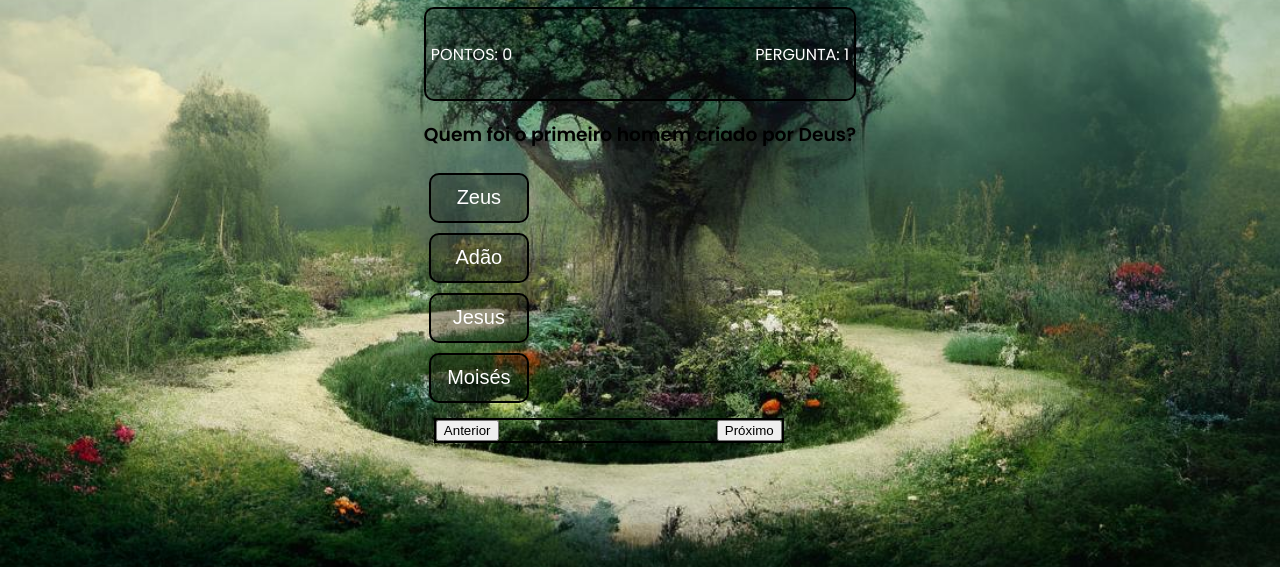
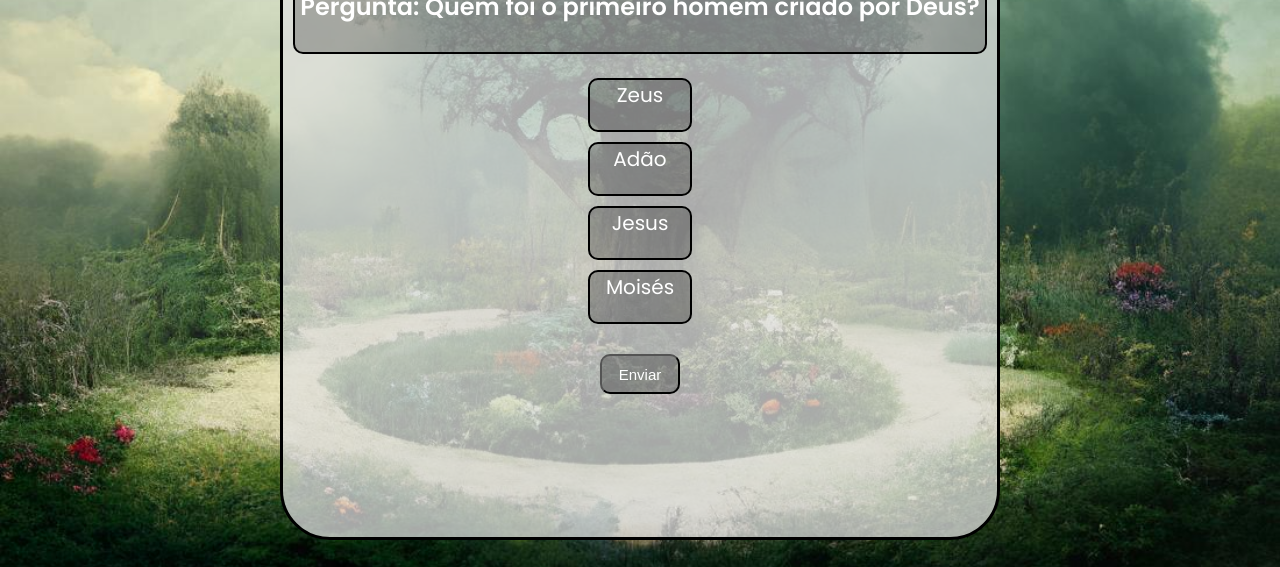
Before and after one commit to Gajjd/Quiz, a plain HTML site: page quizFacil.html in a window 1280 px wide. Shown: the part 233-800 px from the top of the page. Drawn offline with Linux system fonts and the light colour scheme.

Commit message:
Update quizFacil.html

```diff
--- a/quizFacil.html
+++ b/quizFacil.html
@@ -5,34 +5,39 @@
     <meta charset="UTF-8">
     <meta name="viewport" content="width=device-width, initial-scale=1.0">
     <title>Quiz</title>
-    <link rel="stylesheet" href="../style.css">
+    <link rel="stylesheet" href="style.css">
     <link href="https://fonts.googleapis.com/css2?family=Poppins:wght@400;600&display=swap" rel="stylesheet">
 </head>
 
 <body>
-    <main>
-        <img src="Logo.png" style="width: 20px;">
-        <h1>Quiz Bíblico</h1>
-        <div>
-            <div class="blocoInfo">
-                <p>PONTOS: 0</p>
-                <p>PERGUNTA: 1</p>
-            </div>
-            <h3>Quem foi o primeiro homem criado por Deus?</h3>
-        </div>
-        <div class="Respostas">
-            <button class="Botão" value="errada">Zeus</button>
-            <button class="Botão" value="correta">Adão</button>
-            <button class="Botão" value="errada">Jesus</button>
-            <button class="Botão" value="errada">Moisés</button>
-        </div>
-        <div class="trocaPergunta">
-            <button class="botaoIrVoltar">Anterior</button>
-            <button class="botaoIrVoltar">Próximo</button>
-        </div>
-    </main>
+    <form id="quiz-form" onsubmit="return verificarResposta(event)">
+        <h2 class="blocoInfo">Pergunta: Quem foi o primeiro homem criado por Deus?</h2>
+
+        <label class="Botão">
+            <input type="radio" name="resposta" value="false">
+            Zeus
+        </label>
+        <label class="Botão">
+            <input type="radio" name="resposta" value="true">
+            Adão
+        </label>
+
+        <label class="Botão">
+            <input type="radio" name="resposta" value="false">
+            Jesus
+        </label>
+        <label class="Botão">
+            <input type="radio" name="resposta" value="false">
+            Moisés
+        </label>
+        <br>
+        <button class="botaoEnviar" type="submit" id="submit-btn">Enviar</button>
+    </form>
+
+    <div id="resultado"></div>
 
     <script src="script.js"></script>
+
 </body>
 
 </html>
```
